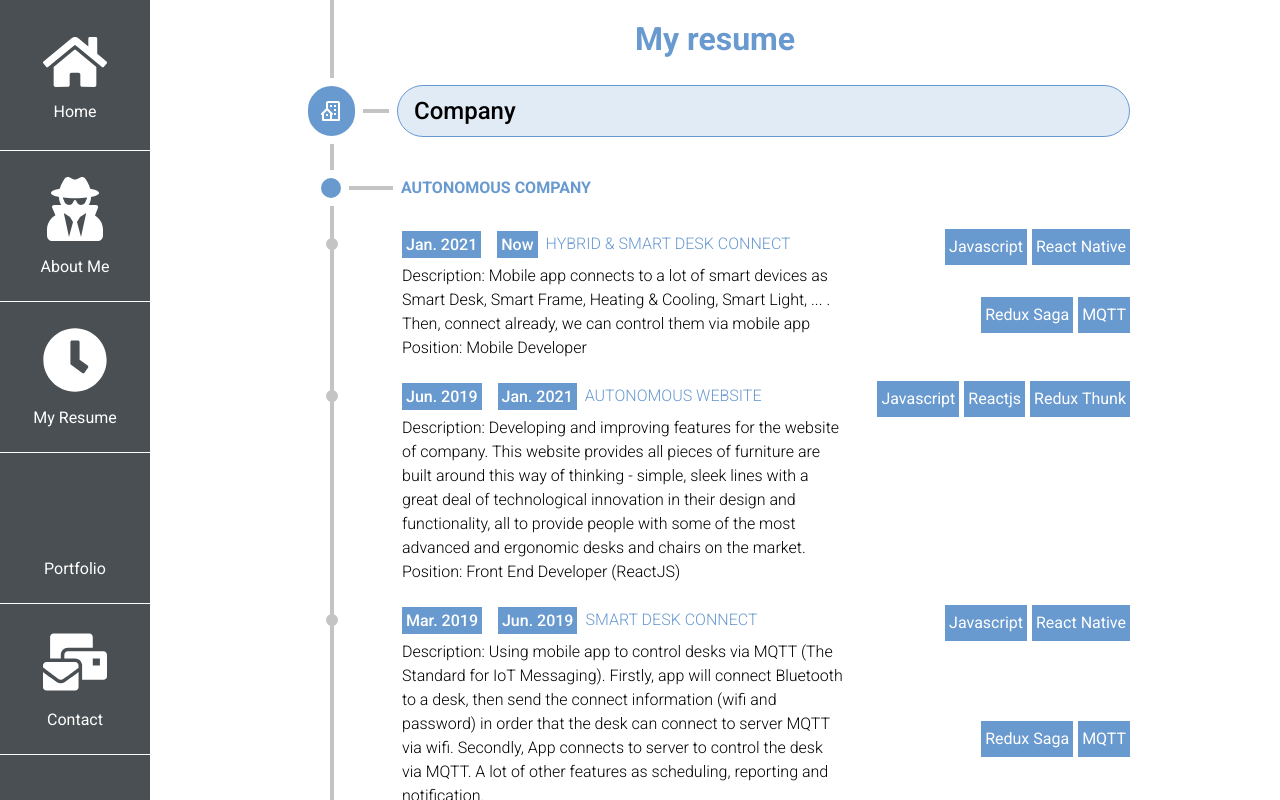
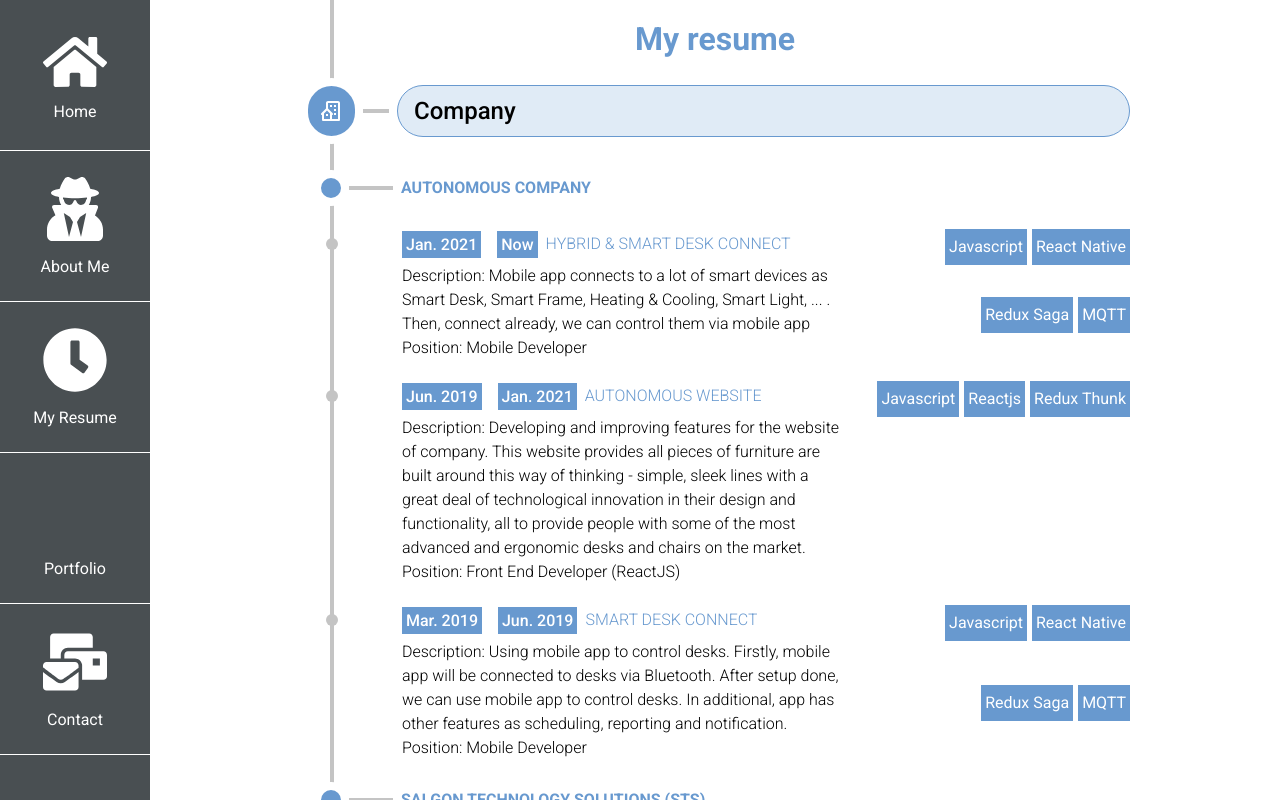
Before and after one commit to phamhien2102/my-portforlio, a React (Create React App) app: page /my-resume in a window 1280 px wide. Built offline with nearby package versions, Linux system fonts and the light colour scheme; some icons are missing.

Commit message:
feature/update new ui

```diff
--- a/src/data/TimeLineRes.ts
+++ b/src/data/TimeLineRes.ts
@@ -104,7 +104,7 @@ const Company = {
                     fromDate: 'Mar. 2019',
                     toDate: 'Jun. 2019',
                     descriptions: [
-                        'Description: Using mobile app to control desks via MQTT (The Standard for IoT Messaging). Firstly, app will connect Bluetooth to a desk, then send the connect information (wifi and password) in order that the desk can connect to server MQTT via wifi. Secondly, App connects to server to control the desk via MQTT. A lot of other features as scheduling, reporting and notification.',
+                        'Description: Using mobile app to control desks. Firstly, mobile app will be connected to desks via Bluetooth. After setup done, we can use mobile app to control desks. In additional, app has other features as scheduling, reporting and notification.',
                         'Position: Mobile Developer'
                     ],
                     skills: ['Javascript', 'React Native', 'Redux Saga', 'MQTT']
```
